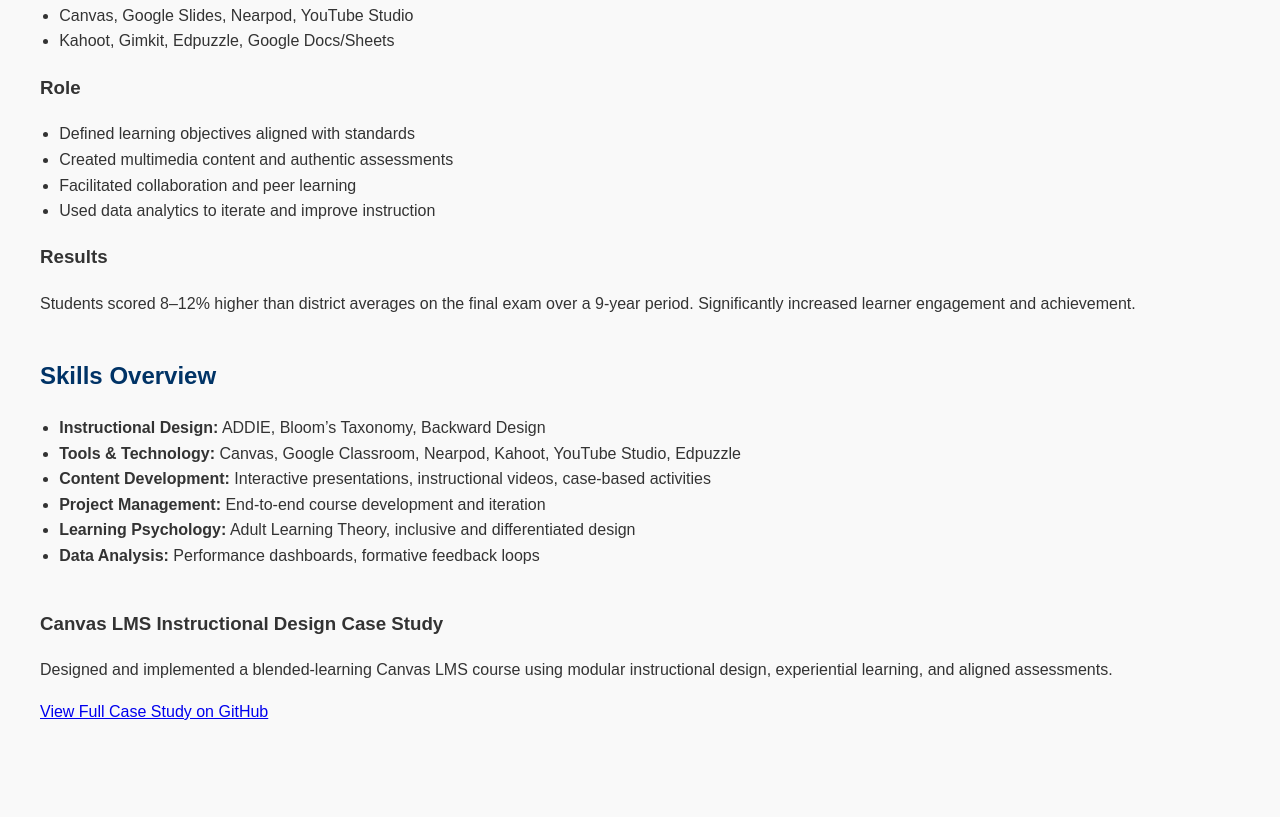
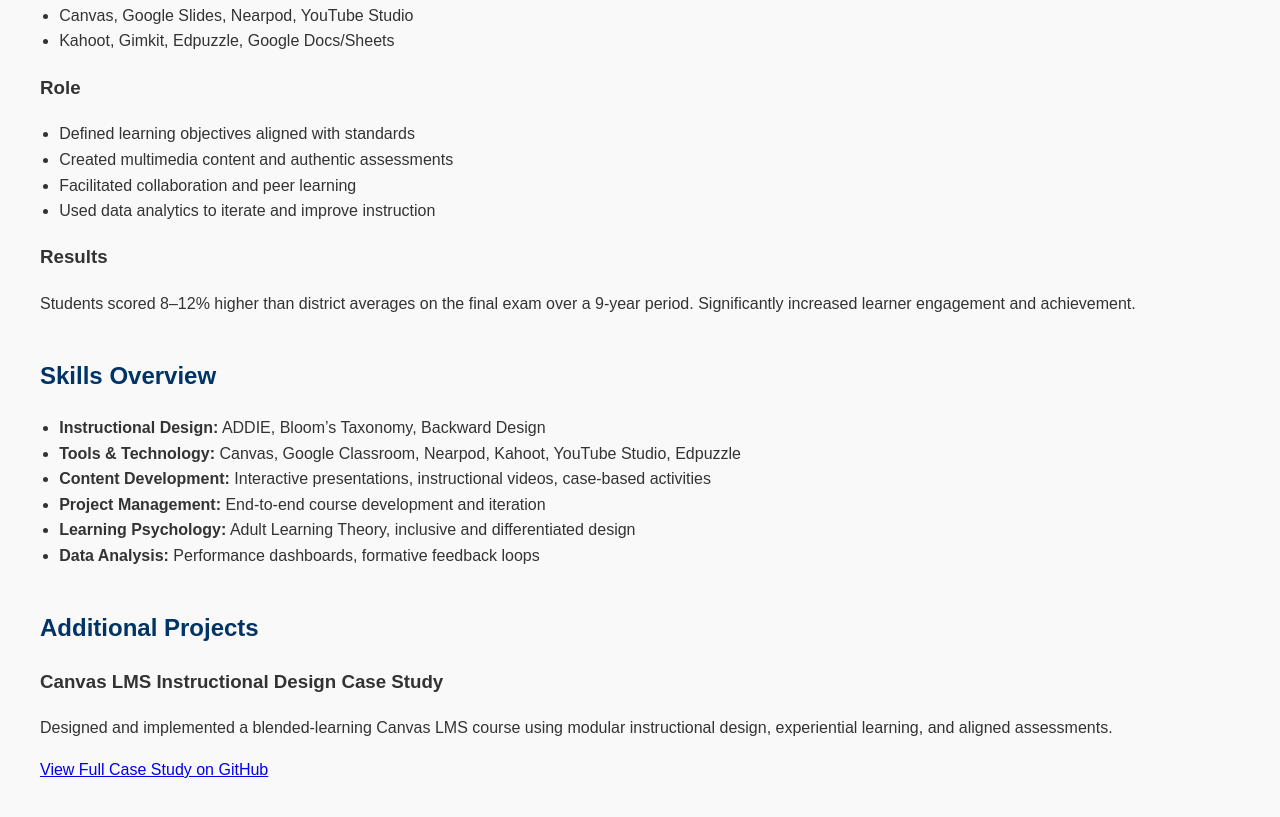
Before and after one commit to petertheng/ld-portfolio, a plain HTML site: page index.html in a window 1280 px wide. Shown: the part 775-1592 px from the top of the page. Before the commit the page ends 1539 px from the top, so only its background shows below. Drawn offline with Linux system fonts and the light colour scheme.

Commit message:
Update index.html
Fix Canvas case study placement inside body

```diff
--- a/index.html
+++ b/index.html
@@ -80,8 +80,9 @@
       <li><strong>Data Analysis:</strong> Performance dashboards, formative feedback loops</li>
     </ul>
   </section>
-</body>
-</html>
+    <section>
+    <h2>Additional Projects</h2>
+
     <div class="project-card">
       <h3>Canvas LMS Instructional Design Case Study</h3>
       <p>
@@ -93,5 +94,11 @@
          target="_blank" rel="noopener noreferrer">
          View Full Case Study on GitHub
       </a>
+    </div>
+  </section>
 
-</div>
+</body>
+</html>
+
+</body>
+</html>
```
Lines whose indentation alone changed are shown as unchanged.
